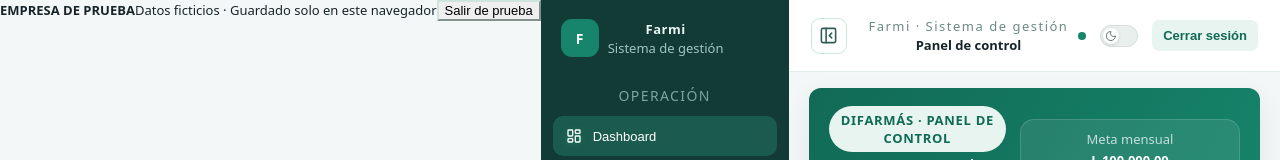
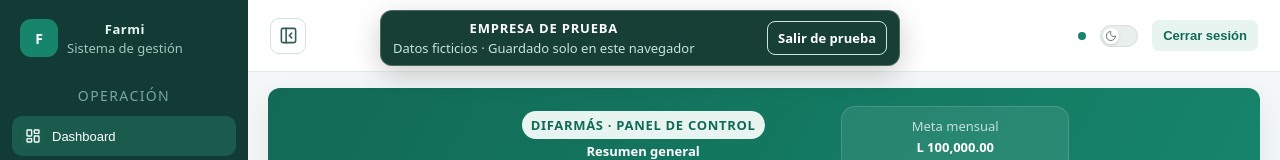
Before and after one commit to melissaaltva-stack/difarmas-erp, a React (Vite) app: page / in a window 1280 px wide. Both pictures are taken after a click on the button "Entrar a empresa de prueba". Shown: the top 160 px of the page. Built offline with nearby package versions, Linux system fonts and the light colour scheme; no server answers.

Commit message:
Style demo entry and workspace banner

```diff
--- a/src/components/AuthGate.css
+++ b/src/components/AuthGate.css
@@ -350,3 +350,32 @@
   stroke:currentColor;
   color:inherit;
 }
+
+
+/* Acceso independiente a la empresa de prueba. */
+.auth-login-card .auth-submit.secondary{border:1px solid #d7e5df;background:#f5faf7;color:#23634f}
+.auth-login-card .auth-submit.secondary:hover{background:#eaf5ef}
+.demo-mode-banner{
+  position:fixed;
+  z-index:1200;
+  top:10px;
+  left:50%;
+  transform:translateX(-50%);
+  display:flex;
+  align-items:center;
+  justify-content:space-between;
+  gap:18px;
+  width:min(520px,calc(100vw - 24px));
+  padding:8px 12px;
+  border:1px solid rgba(255,255,255,.22);
+  border-radius:12px;
+  background:#173f35;
+  color:#fff;
+  box-shadow:0 8px 28px rgba(0,0,0,.2);
+}
+.demo-mode-banner span{display:grid;gap:2px}
+.demo-mode-banner strong{font-size:10px;letter-spacing:.8px}
+.demo-mode-banner small{font-size:10px;color:#c8e5d9}
+.demo-mode-banner button{flex:0 0 auto;padding:7px 10px;border:1px solid #80bca5;border-radius:8px;background:transparent;color:#fff;font:inherit;font-size:11px;font-weight:700;cursor:pointer}
+.demo-mode-banner button:hover{background:#ffffff18}
+@media(max-width:480px){.demo-mode-banner{top:6px;gap:8px;padding:7px 9px}.demo-mode-banner small{font-size:9px}.demo-mode-banner button{font-size:10px}}
```
